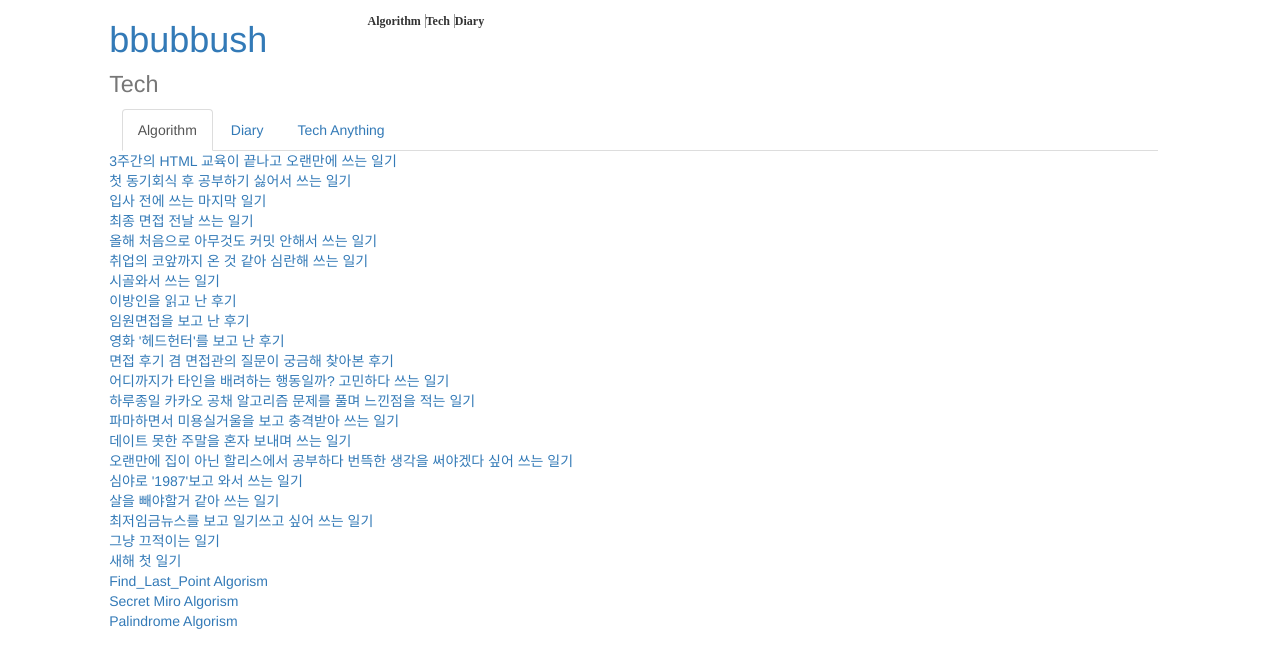
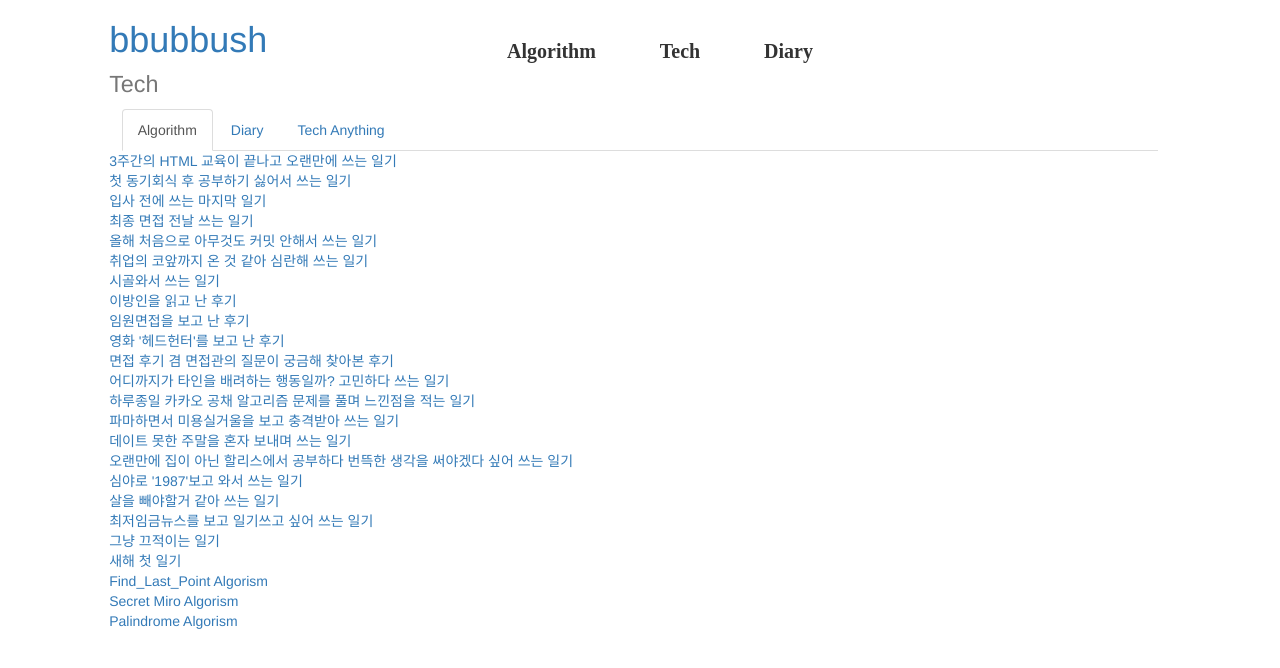
Before and after one commit to bbubbush/bbubbush.io, a Jekyll site: the page built from index.html, in a window 1280 px wide. Shown: the top 668 px of the page. Built offline with Jekyll 4.4.1, drawn with Linux system fonts in a browser that asks for light colours; nearby versions of some CDN libraries.

Commit message:
2018-07-09

```diff
--- a/_includes/header.html
+++ b/_includes/header.html
@@ -2,7 +2,7 @@
 	<div class="col-md-2 col-md-offset-1">
 		<a href="{{ site.url }}/"><h1>bbubbush <small>Tech</small></h1></a>
 	</div>
-	<div class="col-md-6">
+	<div class="col-md-6 text-center">
 		<ul class="header">
 			<li>Algorithm</li>
 			<li>Tech</li>
--- a/assets/css/header.css
+++ b/assets/css/header.css
@@ -1,10 +1,11 @@
 ul.header{
-	padding-top:10px
+	padding-top:40px
 }
 ul.header li{
 	display:inline;
-    border-left:1px solid #999;
     font:bold 12px Dotum;
+    font-size: 20px;
+    padding: 0px 30px;
 }
 ul.header li:first-child{
 	border-left:none;
```
